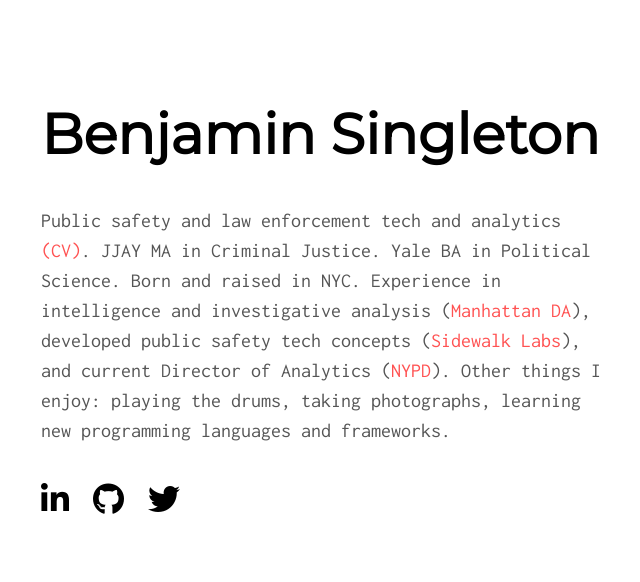
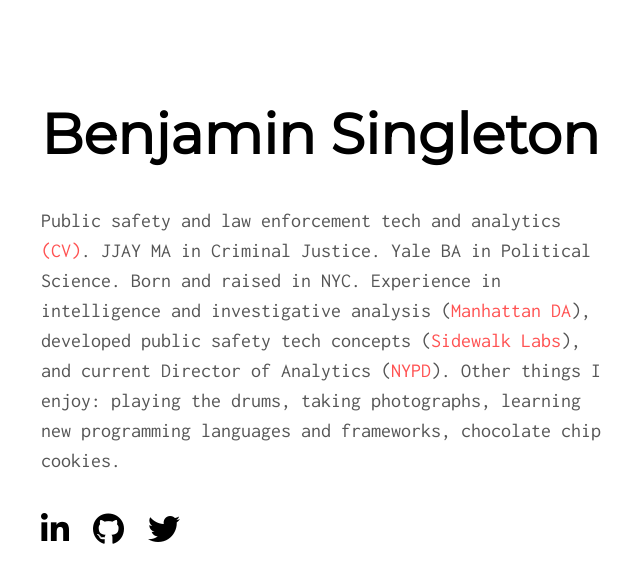
Before and after one commit to benjaminsingleton/benjaminsingleton.github.io, a plain HTML site: page index.html in a window 1280 px wide. Shown: the whole page, without its empty margins (319-959 px from the left). Drawn offline with Linux system fonts and the light colour scheme.

Commit message:
Update index.html

```diff
--- a/index.html
+++ b/index.html
@@ -35,7 +35,7 @@
           <span>JJAY MA in Criminal Justice. Yale BA in Political Science.</span>
           <span>Born and raised in NYC.</span>
           <span>Experience in intelligence and investigative analysis (<a href="http://manhattanda.org/intelligence-driven-prosecution-crime-strategies-unit" target="_blank">Manhattan DA</a>), developed public safety tech concepts (<a href="http://www.sidewalklabs.com/" target="_blank">Sidewalk Labs</a>), and current Director of Analytics (<a href="http://www1.nyc.gov/site/nypd/index.page" target="_blank">NYPD</a>).</span>
-          <span>Other things I enjoy: playing the drums, taking photographs, learning new programming languages and frameworks.</span>
+          <span>Other things I enjoy: playing the drums, taking photographs, learning new programming languages and frameworks, chocolate chip cookies.</span>
         </p>
       </div>
       <div class="row icons">
```
